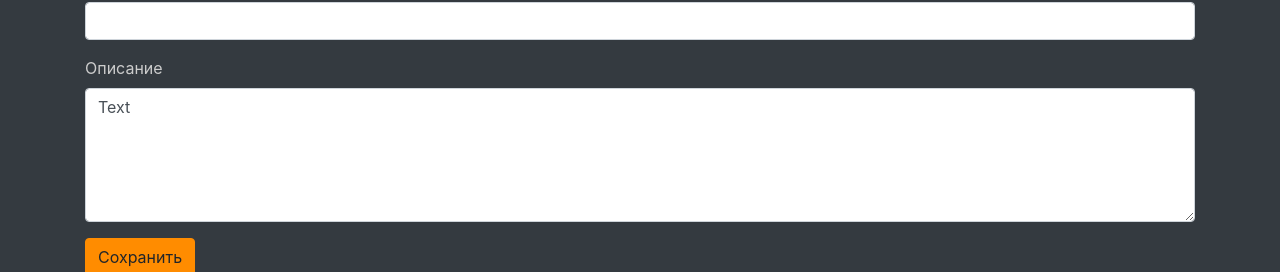
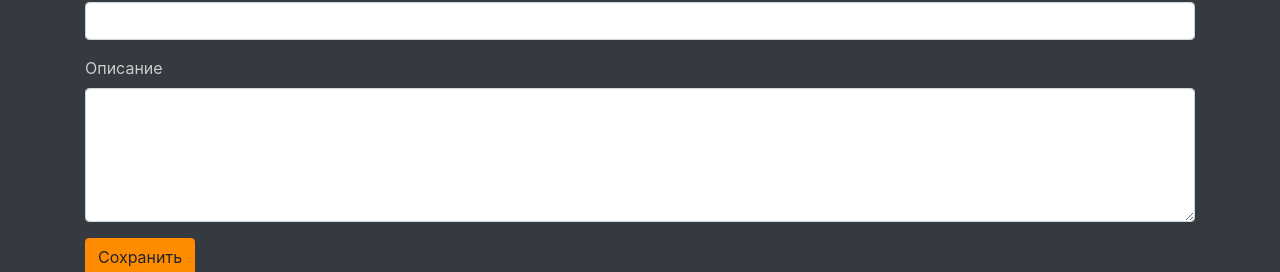
Before and after one commit to Kirts89/Awesome, a React (Create React App) app: page /my-posts in a window 1280 px wide. Shown: the part 112-384 px from the top of the page. Built offline with nearby package versions, Linux system fonts and the light colour scheme.

Commit message:
refactor store

```diff
--- a/src/conponents/App/App.js
+++ b/src/conponents/App/App.js
@@ -19,8 +19,8 @@ function App(props) {
 
           <div className="content">
             <Route exact path="/" component={Home}/>
-            <Route path="/posts" render={() => <Posts states={props.states} />}/>
-            <Route path="/my-posts" render={() => <MyPosts states={props.states} />}/>
+            <Route path="/posts" render={() => <Posts store={props.store} />}/>
+            <Route path="/my-posts" render={() => <MyPosts store={props.store} />}/>
           </div>
         </Container>
         <Footer/>
--- a/src/conponents/MyPosts/MyPosts.js
+++ b/src/conponents/MyPosts/MyPosts.js
@@ -7,8 +7,8 @@ const MyPosts = (props) => {
 
   return(
     <div>
-      <PostForm states={props.states}/>
-      <Posts states={props.states}/>
+      <PostForm store={props.store}/>
+      <Posts store={props.store}/>
     </div>
   )
 }
--- a/src/conponents/PostForm/PostForm.js
+++ b/src/conponents/PostForm/PostForm.js
@@ -14,13 +14,19 @@ const PostForm = (props) => {
         <Form.Group controlId="formGroupPassword">
           <Form.Label>Описание</Form.Label>
           <Form.Control as="textarea"
-                        onChange={props.states.updateCurrentPostDescription}
                         ref={newPostElement}
                         rows={5}
-                        value={props.states.currentPost.description}
+                        value={props.store.state.currentPost.description}
+                        onChange={
+                          (event) => {
+                            props.store.updateCurrentPostDescription(event)
+                          }
+                        }
           />
         </Form.Group>
-        <Button variant="primary" onClick={props.states.addPost} type="submit">
+        <Button variant="primary"
+                type="submit"
+                onClick={(event) => { props.store.addPost(event) }}>
           Сохранить
         </Button>
       </Form>
--- a/src/conponents/Posts/Posts.js
+++ b/src/conponents/Posts/Posts.js
@@ -3,7 +3,7 @@ import PostsItem from "../PostsItem/PostsItem";
 
 
 function Posts (props) {
-  const postsElements = props.states.posts.map(post => <PostsItem post={post} title={post.title} key={post.id}/>)
+  const postsElements = props.store.state.posts.map(post => <PostsItem post={post} key={post.id}/>)
 
   return(
     <div className="posts">
--- a/src/index.js
+++ b/src/index.js
@@ -1,21 +1,24 @@
+import ReactDOM from "react-dom";
+import React from "react";
+
 import './theme.sass'
 import './index.sass';
+
 import * as serviceWorker from './serviceWorker';
-import states, {subscribe} from "./states";
-import ReactDOM from "react-dom";
-import React from "react";
 import App from "./conponents/App/App";
-let  renderTree = (states) => {
+import store from "./store";
+
+const renderTree = (store) => {
   ReactDOM.render(
     <React.StrictMode>
-      <App states={states}/>
+      <App store={store}/>
     </React.StrictMode>,
     document.getElementById('root')
   );
 };
 
-renderTree(states);
-subscribe(renderTree);
+renderTree(store);
+store.subscribe(renderTree);
 // If you want your app to work offline and load faster, you can change
 // unregister() to register() below. Note this comes with some pitfalls.
 // Learn more about service workers: https://bit.ly/CRA-PWA
--- a/src/states.js
+++ /dev/null
@@ -1,60 +0,0 @@
-import React from "react";
-let renderTree = () => {
-  console.log('state ')
-}
-
-const states = window.states ={
-  posts: [
-    {
-      id: '1',
-      title: 'Title 1',
-      imageUrl: '/demo.jpg',
-      description: 'Lorem ipsum dolor sit amet, consectetur adipiscing elit, sed do eiusmod tempor incididunt ut labore et dolore magna aliqua. Ut enim ad minim veniam, quis nostrud exercitation ullamco laboris nisi ut aliquip ex ea commodo consequat. Duis aute irure dolor in reprehenderit in voluptate velit esse cillum dolore eu fugiat nulla pariatur. Excepteur sint occaecat cupidatat non proident, sunt in culpa qui officia deserunt mollit anim id est laborum.'
-    },
-    {
-      id: '2',
-      title: 'Title 2',
-      imageUrl: '/demo.jpg',
-      description: 'Lorem ipsum dolor sit amet, consectetur adipiscing elit, sed do eiusmod tempor incididunt ut labore et dolore magna aliqua. Ut enim ad minim veniam, quis nostrud exercitation ullamco laboris nisi ut aliquip ex ea commodo consequat. Duis aute irure dolor in reprehenderit in voluptate velit esse cillum dolore eu fugiat nulla pariatur. Excepteur sint occaecat cupidatat non proident, sunt in culpa qui officia deserunt mollit anim id est laborum.'
-    },
-    {
-      id: '3',
-      title: 'Title 3',
-      imageUrl: '/demo.jpg',
-      description: 'Lorem ipsum dolor sit amet, consectetur adipiscing elit, sed do eiusmod tempor incididunt ut labore et dolore magna aliqua. Ut enim ad minim veniam, quis nostrud exercitation ullamco laboris nisi ut aliquip ex ea commodo consequat. Duis aute irure dolor in reprehenderit in voluptate velit esse cillum dolore eu fugiat nulla pariatur. Excepteur sint occaecat cupidatat non proident, sunt in culpa qui officia deserunt mollit anim id est laborum.'
-    },
-    {
-      id: '4',
-      title: 'Title 4',
-      imageUrl: '/demo.jpg',
-      description: 'Lorem ipsum dolor sit amet, consectetur adipiscing elit, sed do eiusmod tempor incididunt ut labore et dolore magna aliqua. Ut enim ad minim veniam, quis nostrud exercitation ullamco laboris nisi ut aliquip ex ea commodo consequat. Duis aute irure dolor in reprehenderit in voluptate velit esse cillum dolore eu fugiat nulla pariatur. Excepteur sint occaecat cupidatat non proident, sunt in culpa qui officia deserunt mollit anim id est laborum.'
-    },
-  ],
-  currentPost: {
-    description: 'Text'
-  },
-  addPost: (event) => {
-    event.preventDefault()
-
-    let defaultPost = {
-      id: states.posts.length + 1,
-      imageUrl: "https://previews.123rf.com/images/tunnelmotions/tunnelmotions1908/tunnelmotions190800464/129157125-abstract-glowing-blue-triangle-wireframe-background-walpaper-3d-rendering.jpg",
-      title: Math.random(),
-      description: null,
-    }
-
-    let post = Object.assign(defaultPost, states.currentPost)
-
-    states.posts.unshift(post)
-    renderTree(states)
-  },
-  updateCurrentPostDescription: (event) => {
-    states.currentPost.description = event.target.value
-    renderTree(states)
-  }
-}
-export const subscribe = (observer) => {
-renderTree = observer;
-}
-
-export default states;
--- /dev/null
+++ b/src/store.js
@@ -0,0 +1,58 @@
+export default window.store = {
+  _state: {
+    posts: [
+      {
+        id: '1',
+        title: 'Title 1',
+        imageUrl: '/demo.jpg',
+        description: 'Lorem ipsum dolor sit amet, consectetur adipiscing elit, sed do eiusmod tempor incididunt ut labore et dolore magna aliqua. Ut enim ad minim veniam, quis nostrud exercitation ullamco laboris nisi ut aliquip ex ea commodo consequat. Duis aute irure dolor in reprehenderit in voluptate velit esse cillum dolore eu fugiat nulla pariatur. Excepteur sint occaecat cupidatat non proident, sunt in culpa qui officia deserunt mollit anim id est laborum.'
+      },
+      {
+        id: '2',
+        title: 'Title 2',
+        imageUrl: '/demo.jpg',
+        description: 'Lorem ipsum dolor sit amet, consectetur adipiscing elit, sed do eiusmod tempor incididunt ut labore et dolore magna aliqua. Ut enim ad minim veniam, quis nostrud exercitation ullamco laboris nisi ut aliquip ex ea commodo consequat. Duis aute irure dolor in reprehenderit in voluptate velit esse cillum dolore eu fugiat nulla pariatur. Excepteur sint occaecat cupidatat non proident, sunt in culpa qui officia deserunt mollit anim id est laborum.'
+      },
+      {
+        id: '3',
+        title: 'Title 3',
+        imageUrl: '/demo.jpg',
+        description: 'Lorem ipsum dolor sit amet, consectetur adipiscing elit, sed do eiusmod tempor incididunt ut labore et dolore magna aliqua. Ut enim ad minim veniam, quis nostrud exercitation ullamco laboris nisi ut aliquip ex ea commodo consequat. Duis aute irure dolor in reprehenderit in voluptate velit esse cillum dolore eu fugiat nulla pariatur. Excepteur sint occaecat cupidatat non proident, sunt in culpa qui officia deserunt mollit anim id est laborum.'
+      },
+      {
+        id: '4',
+        title: 'Title 4',
+        imageUrl: '/demo.jpg',
+        description: 'Lorem ipsum dolor sit amet, consectetur adipiscing elit, sed do eiusmod tempor incididunt ut labore et dolore magna aliqua. Ut enim ad minim veniam, quis nostrud exercitation ullamco laboris nisi ut aliquip ex ea commodo consequat. Duis aute irure dolor in reprehenderit in voluptate velit esse cillum dolore eu fugiat nulla pariatur. Excepteur sint occaecat cupidatat non proident, sunt in culpa qui officia deserunt mollit anim id est laborum.'
+      },
+    ],
+    currentPost: {},
+  },
+
+  get state() { return this._state },
+
+  addPost(event) {
+    event.preventDefault()
+
+    const defaultPost = {
+      id: this._state.posts.length + 1,
+      imageUrl: "https://previews.123rf.com/images/tunnelmotions/tunnelmotions1908/tunnelmotions190800464/129157125-abstract-glowing-blue-triangle-wireframe-background-walpaper-3d-rendering.jpg",
+      title: Math.random(),
+      description: null,
+    }
+
+    let post = Object.assign(defaultPost, this._state.currentPost)
+
+    this._state.posts.unshift(post)
+    this._renderTree(this)
+  },
+
+  updateCurrentPostDescription(event) {
+    this._state.currentPost.description = event.target.value
+    this._renderTree(this)
+  },
+
+  subscribe(renderTreeCallback) {
+    this._renderTree = renderTreeCallback;
+  }
+}
```
